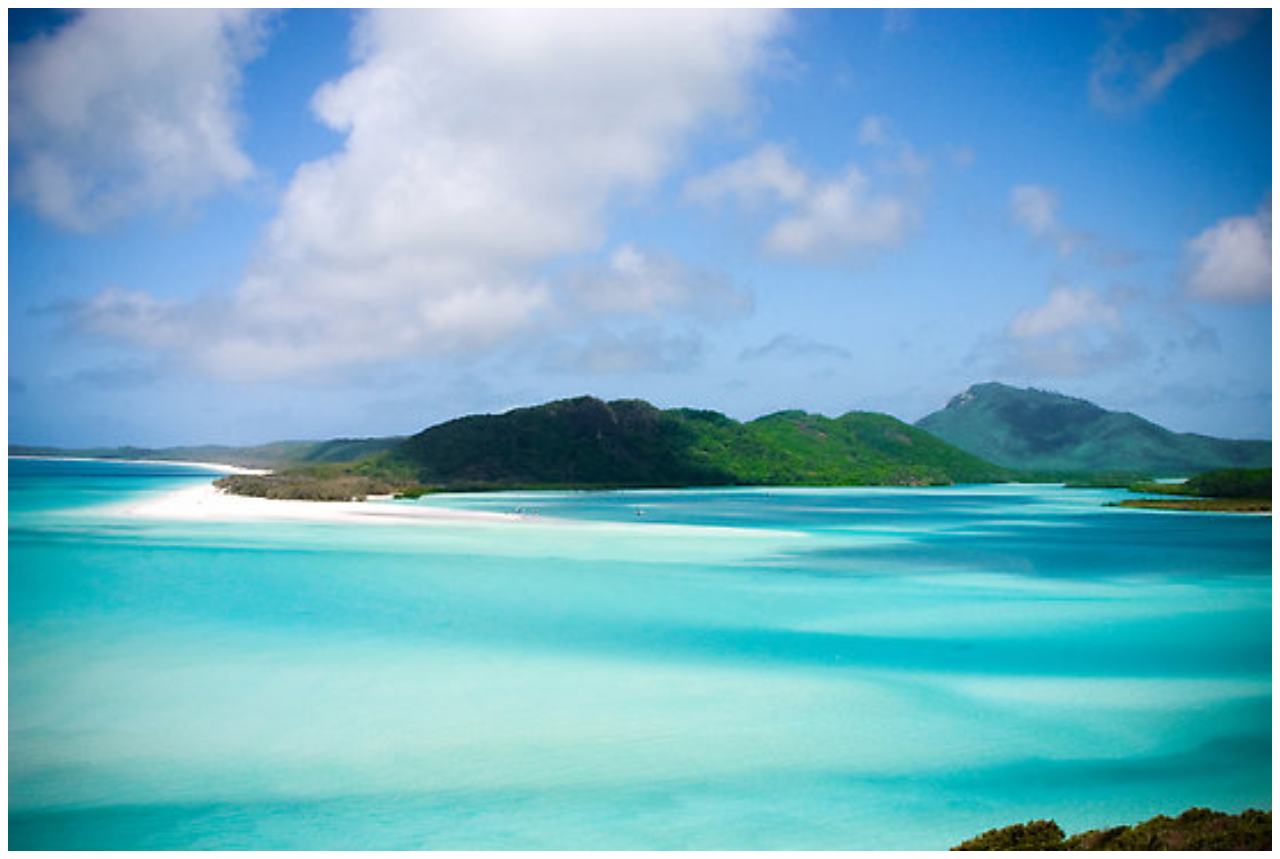
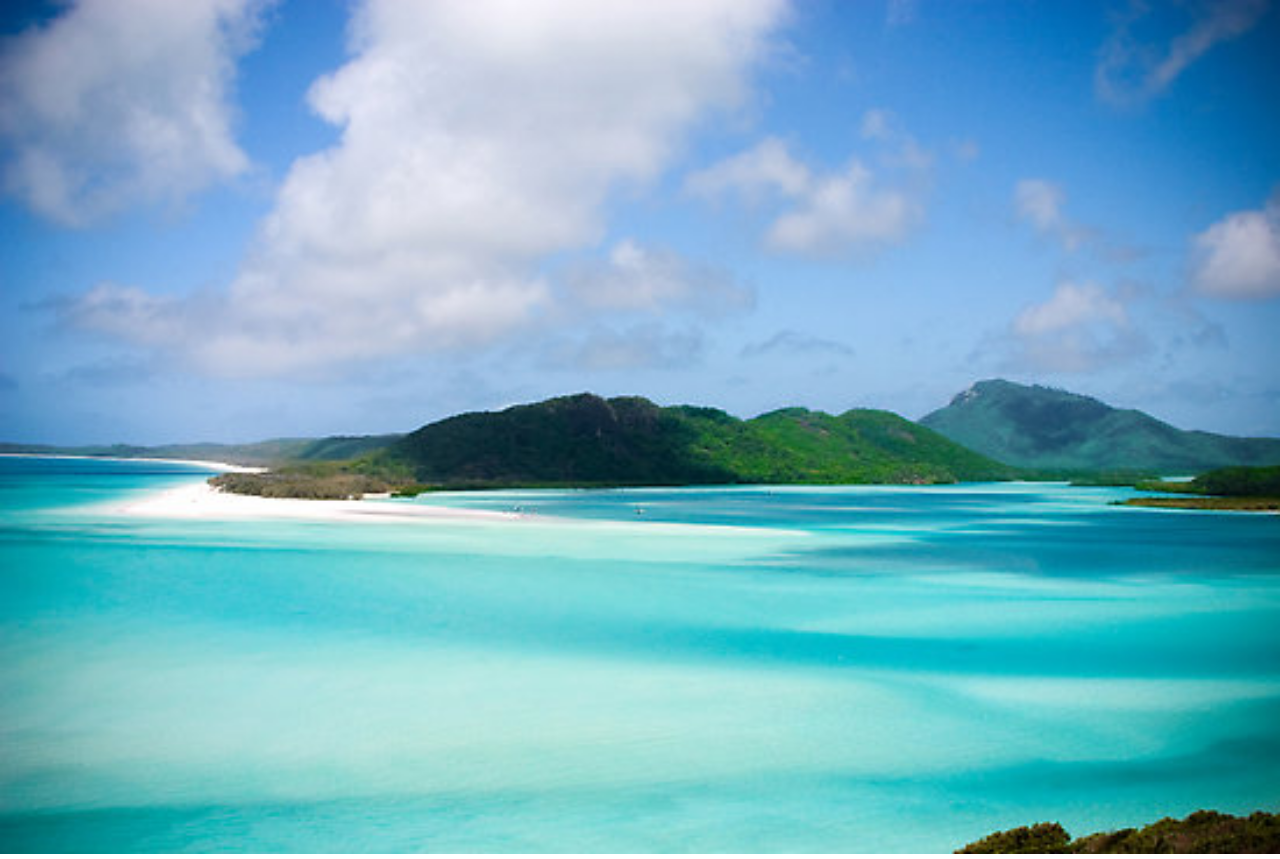
Before and after one commit to hackerbeach/hackerbeach, a plain HTML site: page index.html in a window 1280 px wide. Drawn offline with Linux system fonts and the light colour scheme.

Commit message:
remove white margin

```diff
--- a/index.html
+++ b/index.html
@@ -1 +1 @@
-<html><head><title>Hacker Beach</title><body><a href="http://lanyrd.com/2012/hackerbeach/"><img width="100%" src="hackerbeach.jpg"></a></body></html>
+<html><head><title>Hacker Beach</title><body style="margin:0;"><a href="http://lanyrd.com/2012/hackerbeach/"><img width="100%" src="hackerbeach.jpg"></a></body></html>
```
